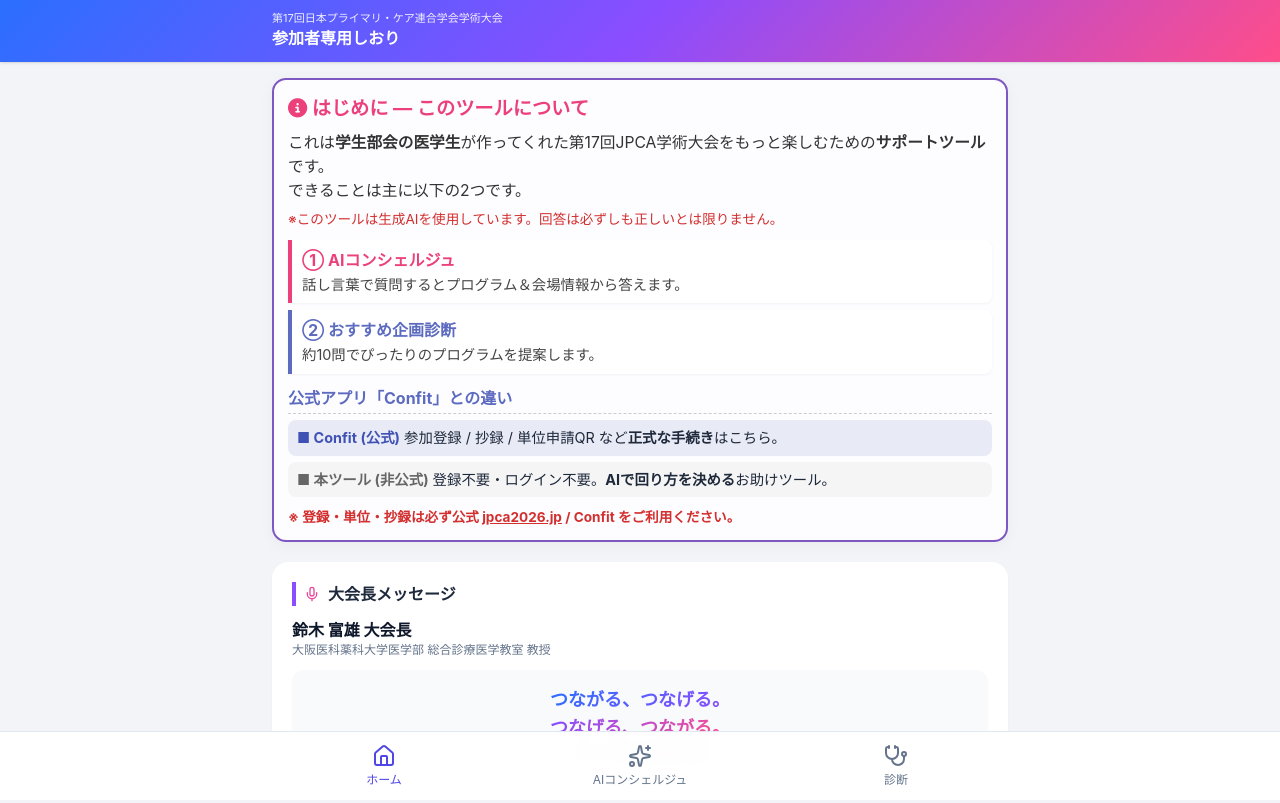
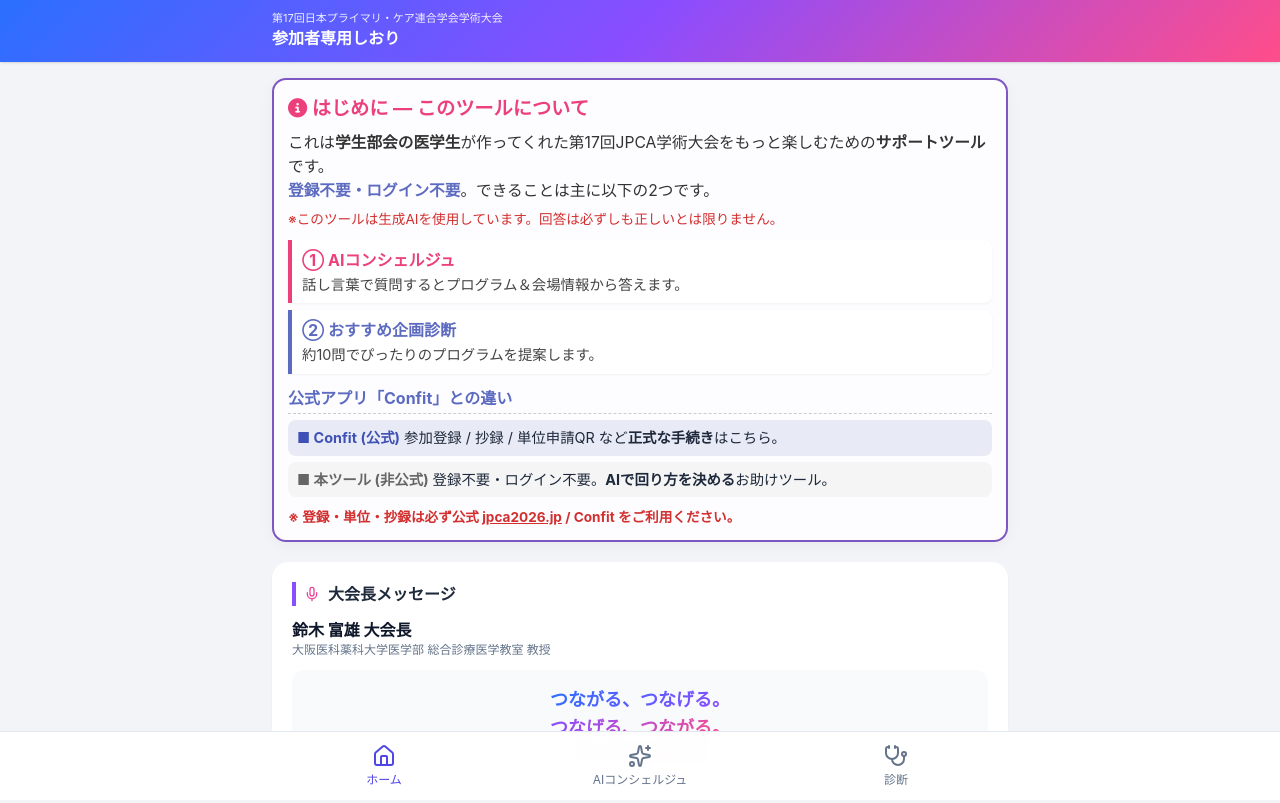
Before and after one commit to tadayuki0007/jpca2026-shiori, a plain HTML site: page index.html in a window 1280 px wide. Shown: the top 803 px of the page. Drawn offline with nearby package versions, Linux system fonts and the light colour scheme.

Commit message:
はじめに: 登録不要・ログイン不要 の強調を本文に追加

```diff
--- a/index.html
+++ b/index.html
@@ -60,7 +60,7 @@
       </h3>
       <p style="font-size:0.98rem; color:#333; margin: 0 0 6px 0; line-height:1.55;">
         これは<b>学生部会の医学生</b>が作ってくれた第17回JPCA学術大会をもっと楽しむための<b>サポートツール</b>です。<br>
-        できることは主に以下の2つです。
+        <b style="color:#5c6bc0;">登録不要・ログイン不要</b>。できることは主に以下の2つです。
       </p>
       <p style="font-size:0.85rem; color:#d32f2f; margin: 0 0 10px 0; line-height:1.5;">
         ※このツールは生成AIを使用しています。回答は必ずしも正しいとは限りません。
```
